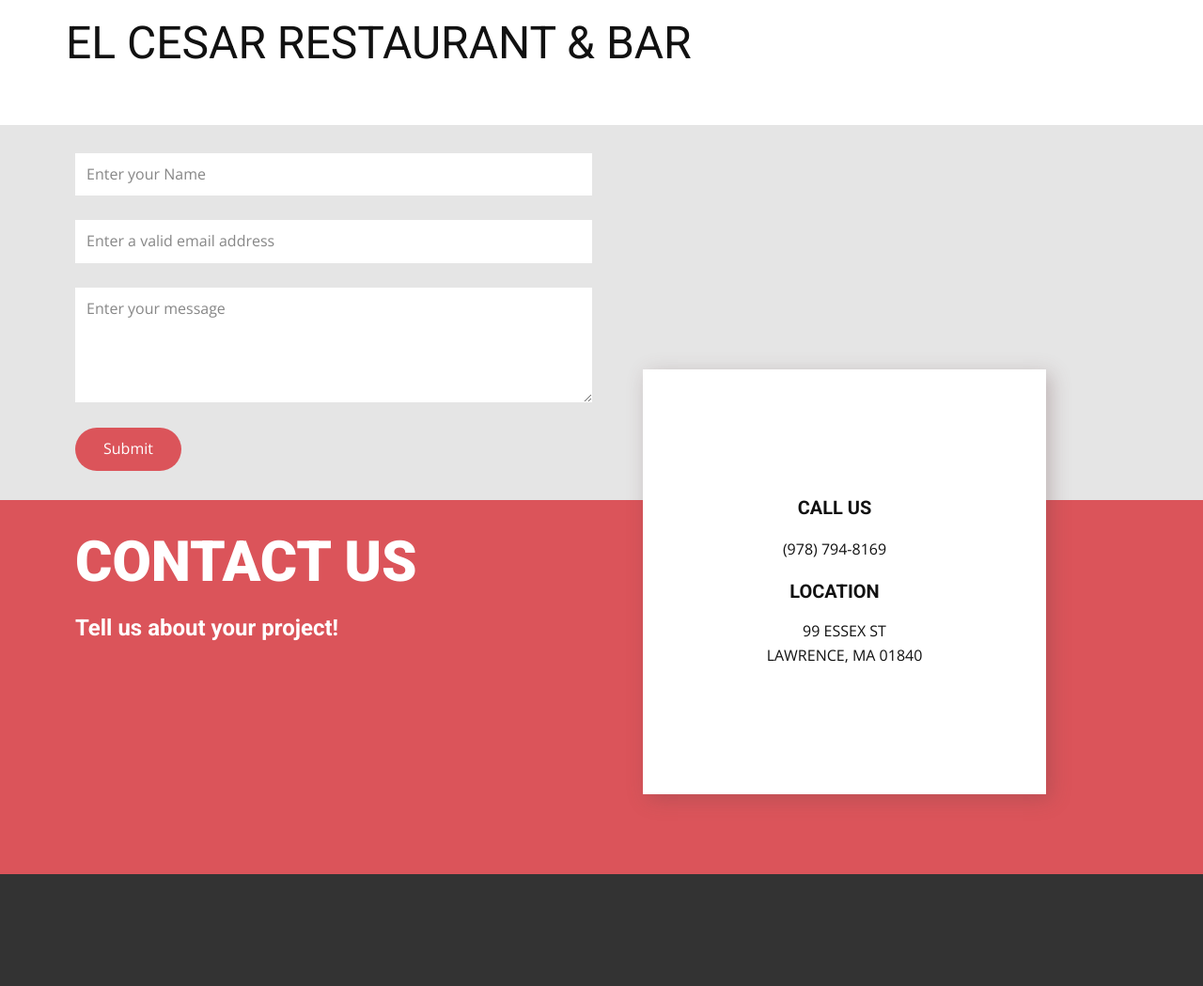
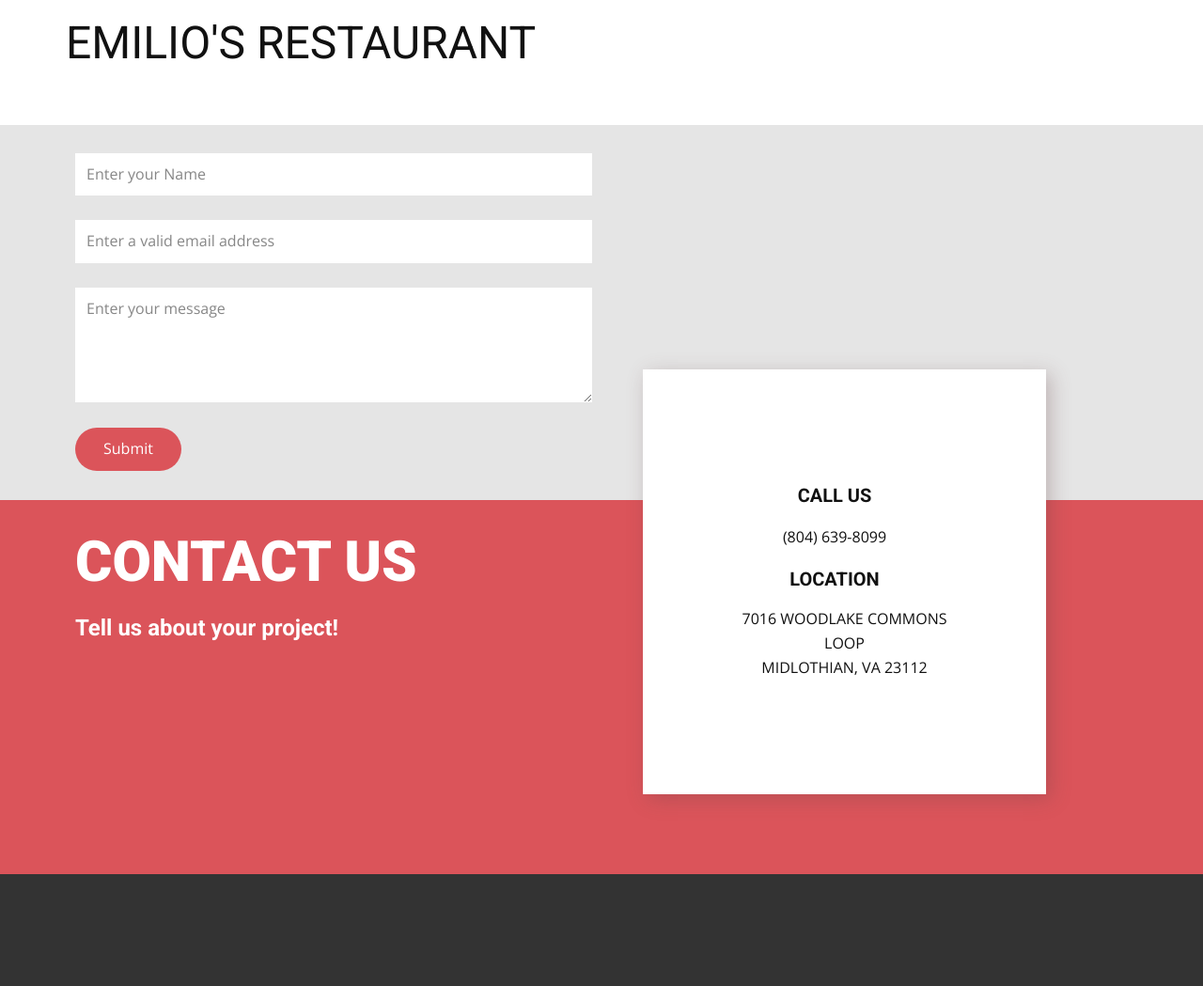
Before and after one commit to runacode/emi, a PHP site: page / in a window 1280 px wide. Shown: the top 1049 px of the page at 94% size. Run offline with PHP 8.4, Linux system fonts and the light colour scheme.

Commit message:
Update index.php

```diff
--- a/index.php
+++ b/index.php
@@ -1,7 +1,7 @@
-<?php $company = "EL CESAR RESTAURANT & BAR";
-$phone = "(978) 794-8169";
-	$address1 = "99 ESSEX ST";
-	$address2 = "LAWRENCE, MA 01840";
+<?php $company = "EMILIO'S RESTAURANT";
+$phone = "(804) 639-8099";
+	$address1 = "7016 WOODLAKE COMMONS LOOP";
+	$address2 = "MIDLOTHIAN, VA 23112";
 ?>
 <!DOCTYPE html>
 <html style="font-size: 16px;">
```
